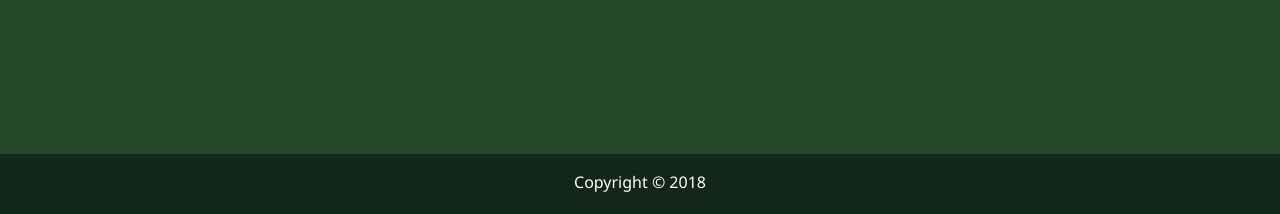
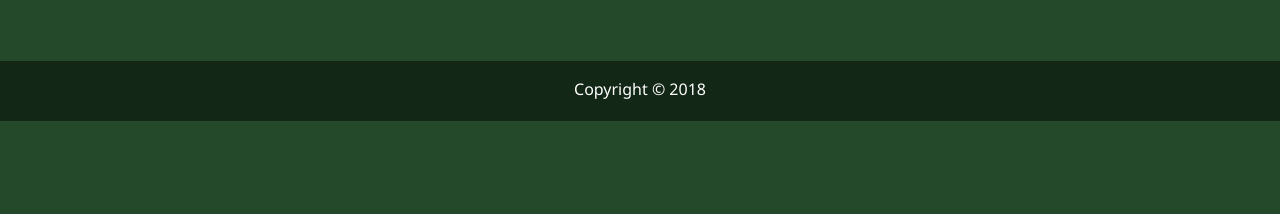
Before and after one commit to olufemi424/portfolio_website, a website: page dist/work.html in a window 1280 px wide. Shown: the part 586-800 px from the top of the page. Drawn offline with Linux system fonts and the light colour scheme.

Commit message:
initial website finish

```diff
--- a/scss/main.scss
+++ b/scss/main.scss
@@ -53,7 +53,7 @@ header {
 main {
   padding: 4rem;
   //height: 100%;
-  min-height: calc(100vh - 60px);
+  min-height: calc(100% - 60px);
 
   .icons {
     margin-top: 1rem;
@@ -149,6 +149,7 @@ main {
       transition: all 0.2s ease-out;
     }
   }
+
 }
 
 //contact page
```
Also changed, not shown: dist/about.html, dist/css/main.css, dist/work.html.
